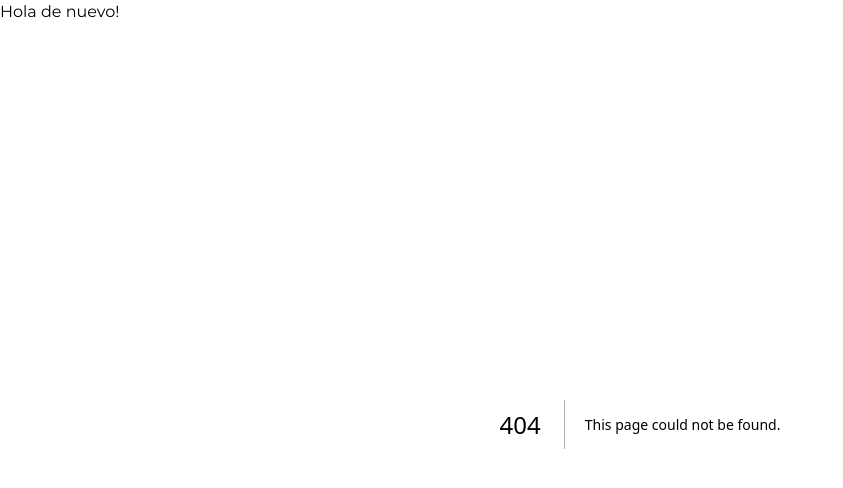
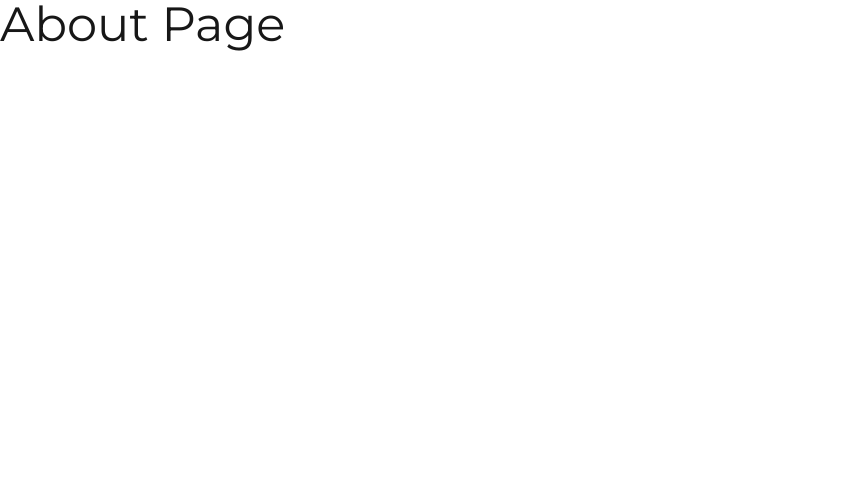
Before and after one commit to hugoarchundia/01-first-steps, a Next.js app: page /about in a window 1280 px wide. Before the commit this address had no page. Shown: the top 488 px of the page, without its empty margins (0-843 px from the left). Built offline with nearby package versions, Linux system fonts and the light colour scheme.

Commit message:
Add About, Contact, and Pricing pages; simplify layout component

```diff
--- /dev/null
+++ b/app/about/page.tsx
@@ -0,0 +1,9 @@
+const AboutPage = () => {
+  return (
+    <>
+      <span className='text-5xl'>About Page</span>
+    </>
+  )
+}
+
+export default AboutPage
--- /dev/null
+++ b/app/contact/page.tsx
@@ -0,0 +1,9 @@
+const ContactPage = () => {
+  return (
+    <>
+      <span className='text-5xl'>Contact Page</span>
+    </>
+  )
+}
+
+export default ContactPage
--- a/app/layout.tsx
+++ b/app/layout.tsx
@@ -17,10 +17,7 @@ export default function RootLayout({
 }>) {
   return (
     <html lang='en'>
-      <body className={montserrat.className}>
-        <h2> Hola de nuevo! </h2>
-        {children}
-      </body>
+      <body className={montserrat.className}>{children}</body>
     </html>
   )
 }
--- /dev/null
+++ b/app/pricing/page.tsx
@@ -0,0 +1,9 @@
+const PricingPage = () => {
+  return (
+    <>
+      <span className='text-5xl'>Pricing Page</span>
+    </>
+  )
+}
+
+export default PricingPage
```
